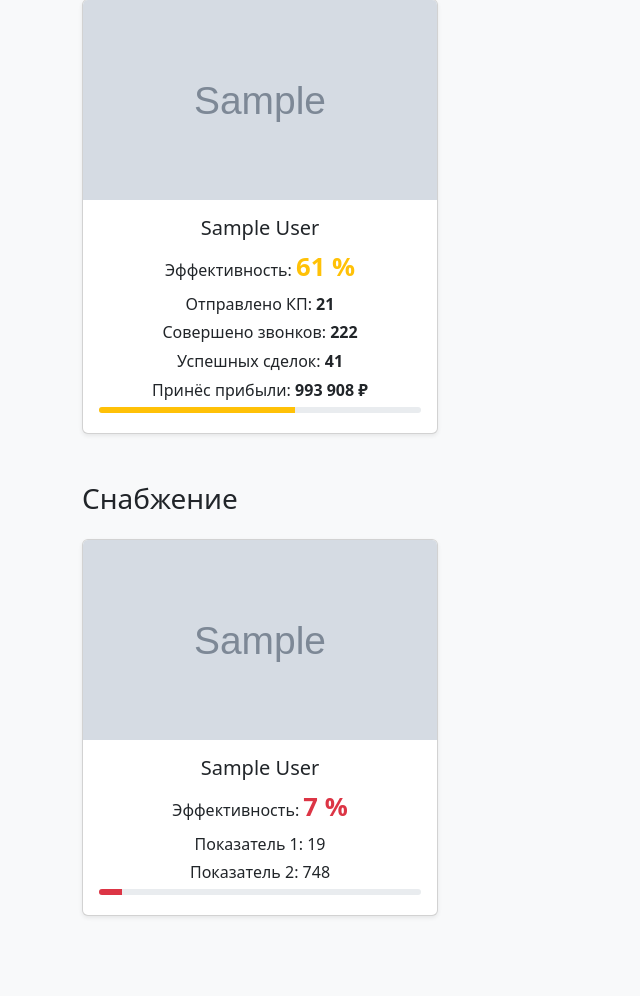
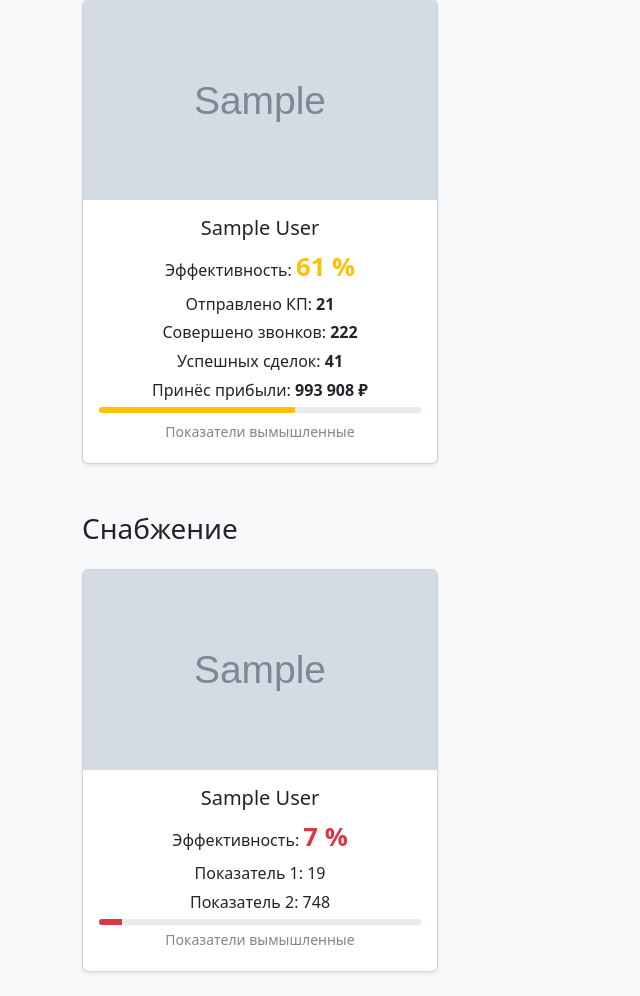
Before and after one commit to bulatmaster/turborand_dashboard, a Flask app: page / in a window 1280 px wide. Shown: the part 310-1306 px from the top of the page, without its empty margins (0-640 px from the left). Before the commit the page ends 1227 px from the top, so only its background shows below. Run offline with Flask 3, Linux system fonts and the light colour scheme; tables that the repository leaves empty hold one stand-in row (values such as "Sample post"); grey boxes marked "Sample" are stand-in pictures.

Commit message:
Надпись показатели вымышленные

```diff
--- a/templates/index.html
+++ b/templates/index.html
@@ -71,10 +71,13 @@
               <p class="card-text">Успешных сделок: <strong> {{ m.success_deals }}</strong></p>
               <p class="card-text">Принёс прибыли: <strong> {{ m.profit_money }}</strong></p>
               <div class="progress my-1" style="height: 6px;">
-  <div class="progress-bar {{ m.bar_class }}"
-       role="progressbar"
-       style="width: {{ m.eff }}%;"></div>
-</div>
+                <div class="progress-bar {{ m.bar_class }}"
+                    role="progressbar"
+                    style="width: {{ m.eff }}%;"></div>
+                </div>
+                <h1></h1>
+                <p class="text-muted small opacity-75">Показатели вымышленные</p>
+
             </div>
           </div>
         </div>
@@ -102,6 +105,7 @@
        role="progressbar"
        style="width: {{ m.eff }}%;"></div>
 </div>
+<p class="text-muted small opacity-75">Показатели вымышленные</p>
             </div>
           </div>
         </div>
```
